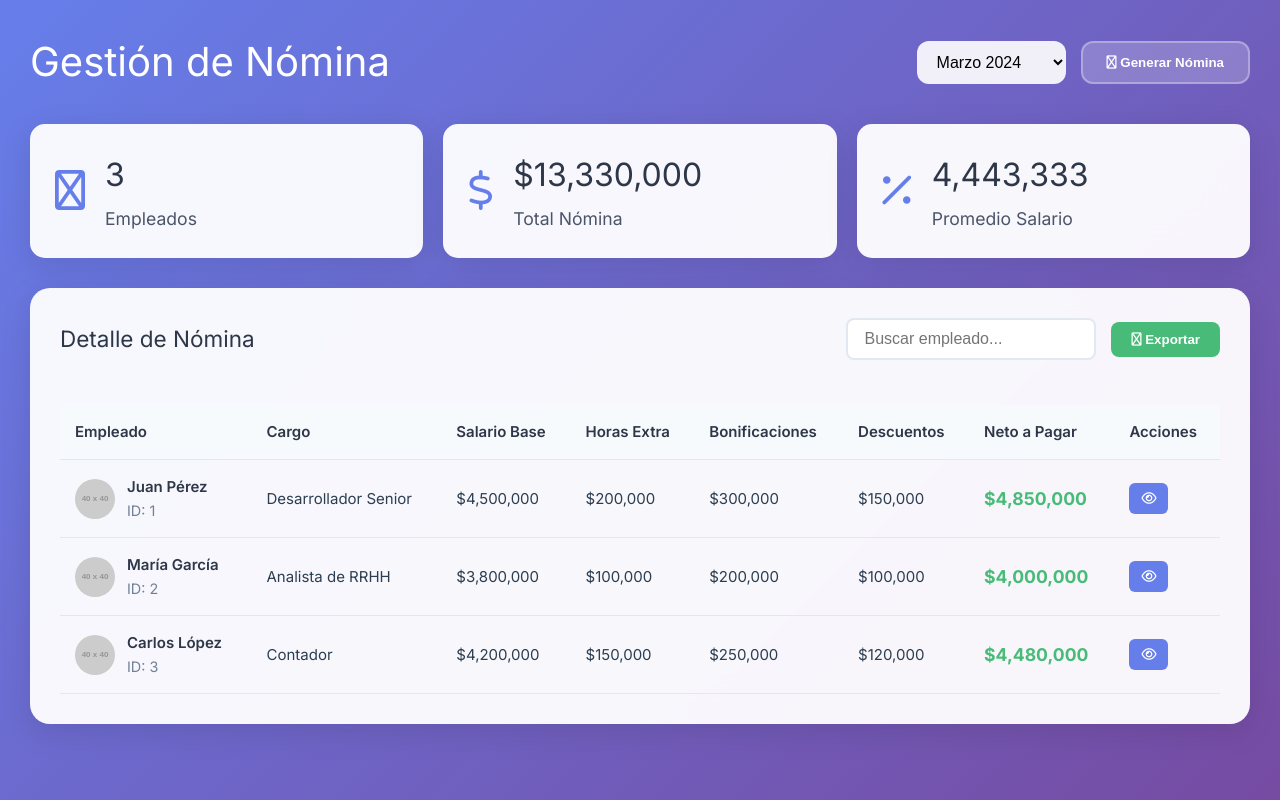
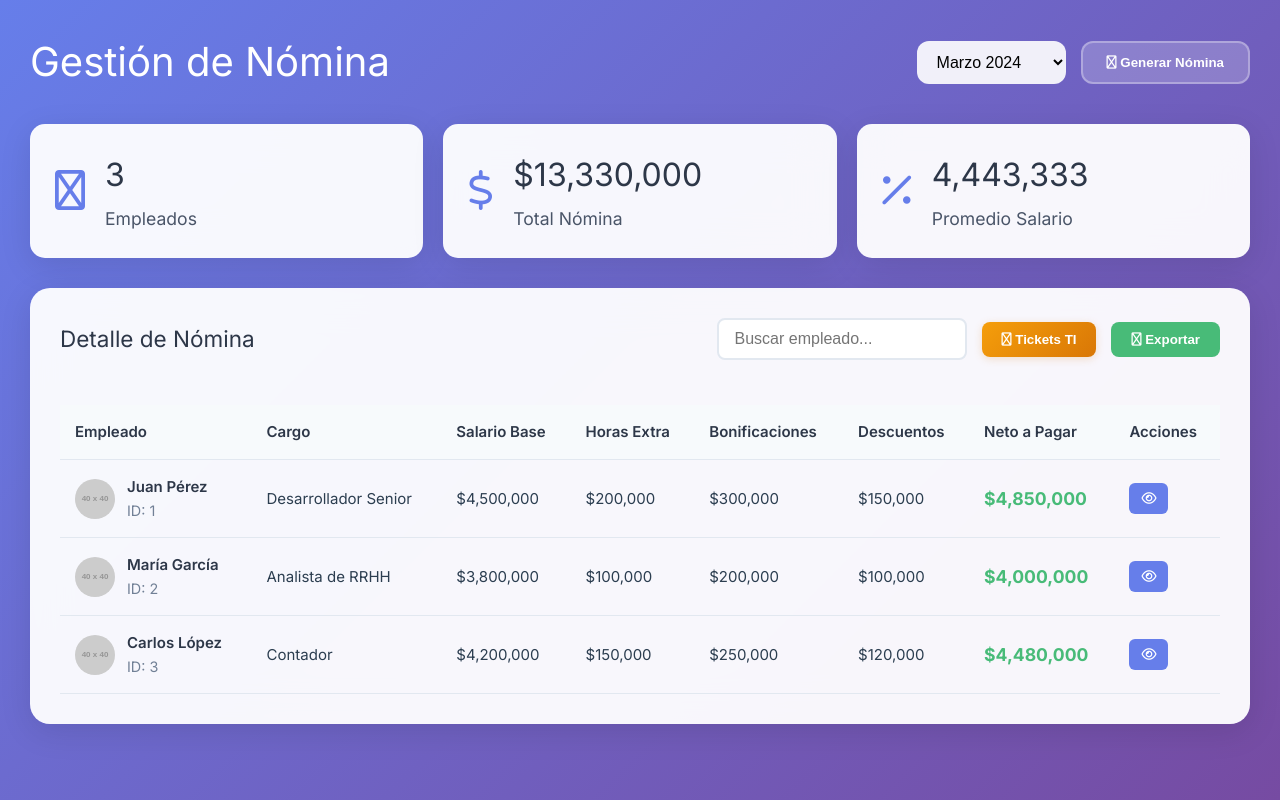
Before and after one commit to alvaro-boot/GH, a Vue app: page /gestion-humana/nomina in a window 1280 px wide. Built offline with nearby package versions, Linux system fonts and the light colour scheme; what single-spa-vue would draw is missing.

Commit message:
Nómina: agregar botón 'Tickets TI' en la sección de acciones de la tabla de nómina para navegar directamente a tickets de tecnología

```diff
--- a/src/views/NominaView.vue
+++ b/src/views/NominaView.vue
@@ -55,6 +55,10 @@
             placeholder="Buscar empleado..."
             class="search-input"
           >
+          <button @click="goToTickets" class="btn-tickets">
+            <i class="fas fa-ticket-alt"></i>
+            Tickets TI
+          </button>
           <button @click="exportNomina" class="btn-export">
             <i class="fas fa-download"></i>
             Exportar
@@ -241,6 +245,12 @@ const viewDetails = (employee) => {
   selectedEmployee.value = employee
   showDetailsModal.value = true
 }
+
+// Navegación hacia el micro de IT desde Nómina
+const goToTickets = () => {
+  // Enviar mensaje al root para que navegue al módulo IT y setee la ruta de tickets
+  window.parent?.postMessage({ type: 'navigate', module: 'it', path: '/tickets' }, '*')
+}
 </script>
 
 <style scoped>
@@ -365,6 +375,24 @@ const viewDetails = (employee) => {
 .search-input:focus {
   outline: none;
   border-color: #667eea;
+}
+
+.btn-tickets {
+  background: linear-gradient(135deg, #f59e0b 0%, #d97706 100%);
+  color: white;
+  border: none;
+  padding: 10px 20px;
+  border-radius: 8px;
+  cursor: pointer;
+  font-weight: 600;
+  transition: all 0.3s ease;
+  box-shadow: 0 2px 8px rgba(217, 119, 6, 0.2);
+}
+
+.btn-tickets:hover {
+  background: linear-gradient(135deg, #d97706 0%, #b45309 100%);
+  transform: translateY(-2px);
+  box-shadow: 0 4px 12px rgba(217, 119, 6, 0.3);
 }
 
 .btn-export {
```
